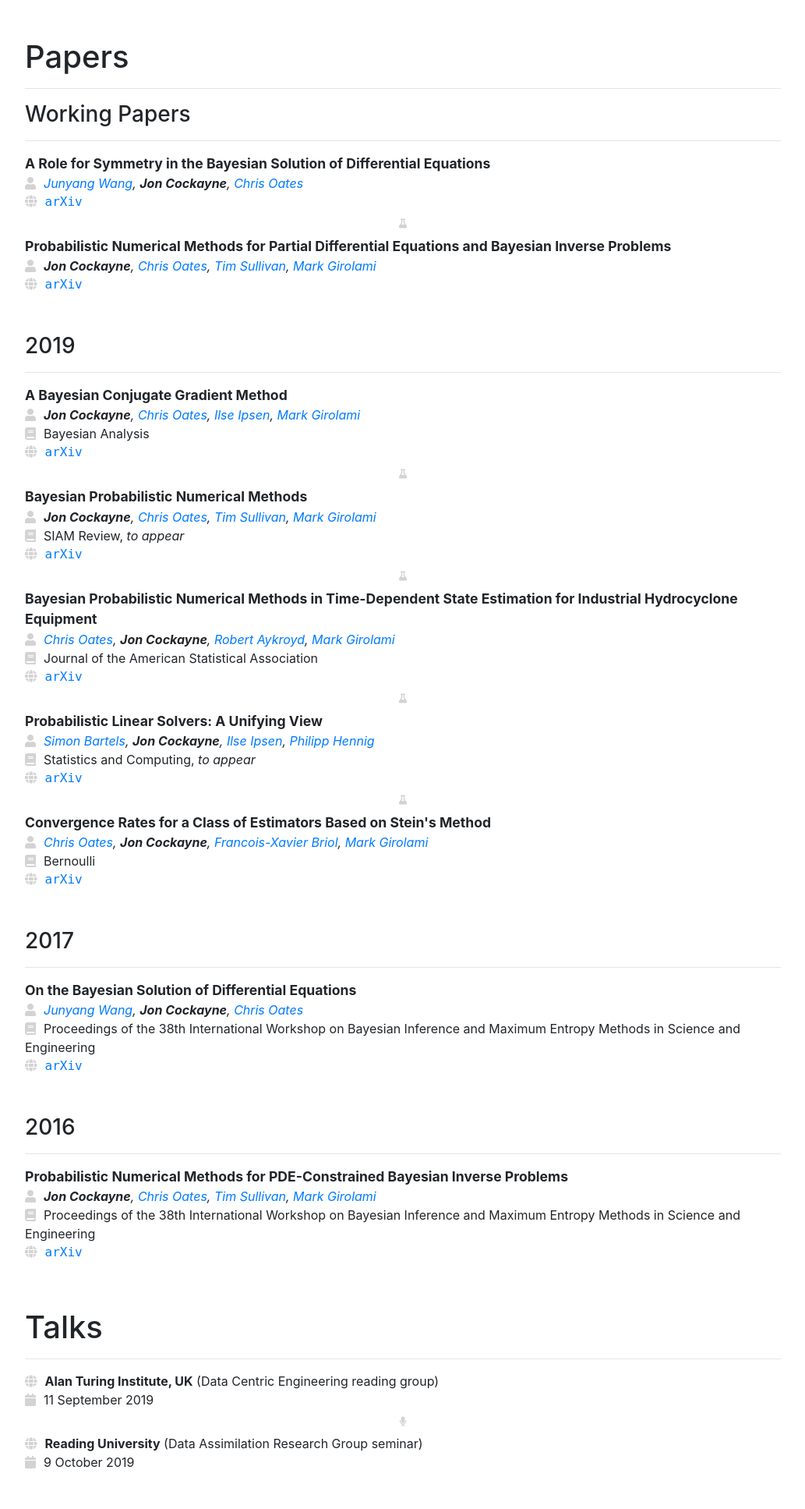
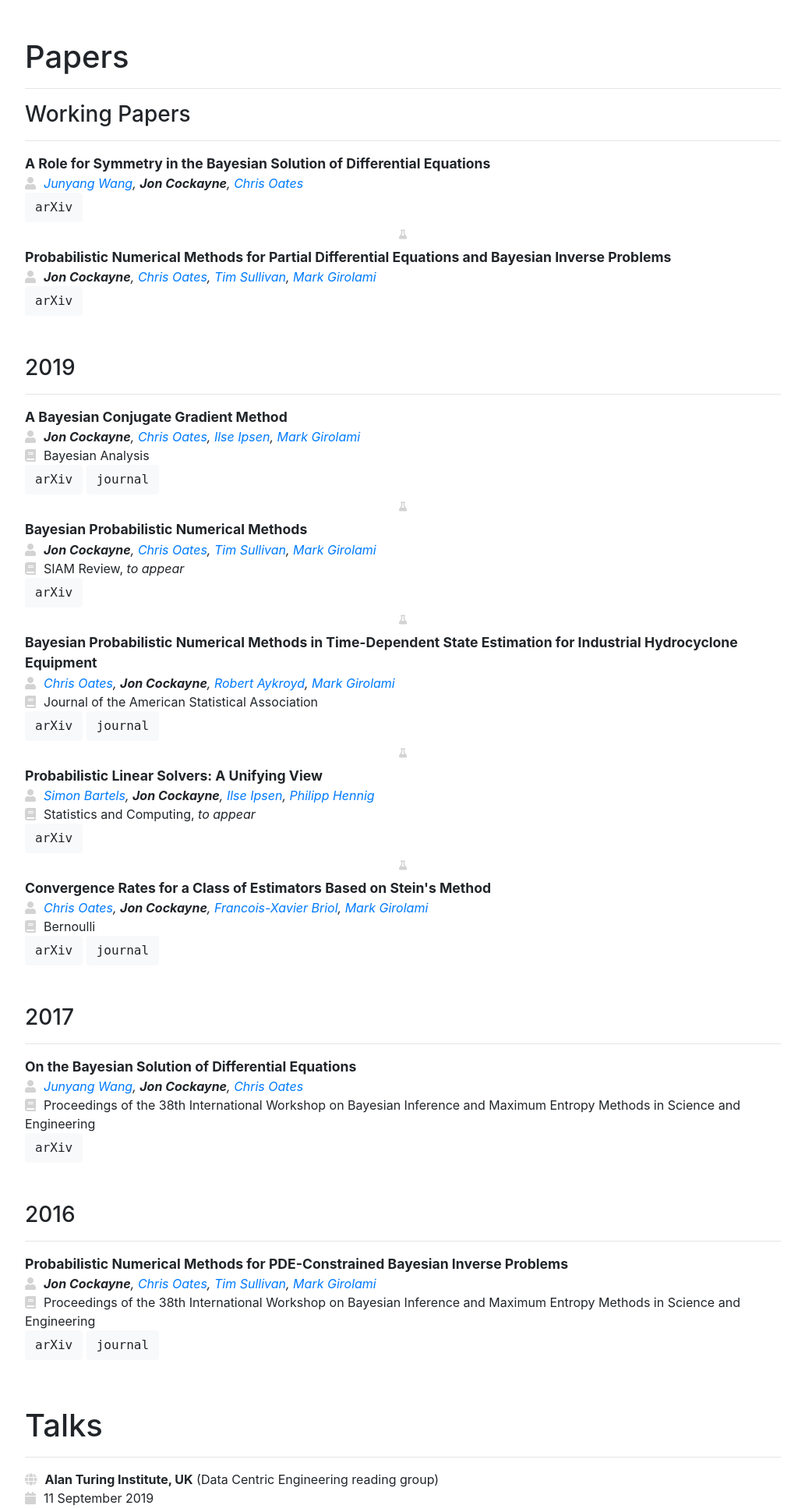
Before and after one commit to jcockayne/jcockayne.github.io, a Flask app: page / in a window 1280 px wide. Shown: the part 378-2313 px from the top of the page at 78% size, without its empty margins (123-1156 px from the left). Run offline with Flask 2, Linux system fonts and the light colour scheme; some libraries are stand-ins or nearby versions.

Commit message:
Journal websites

```diff
--- a/app/main.py
+++ b/app/main.py
@@ -35,6 +35,7 @@ papers = [
 		2019,
 		"1801.05242",
 		"Bayesian Analysis",
+		journal_website="https://projecteuclid.org/euclid.ba/1558144846"
 	),
 	PublishedPaper(
 		"Bayesian Probabilistic Numerical Methods",
@@ -49,7 +50,8 @@ papers = [
 		[authors["chris"], authors["jon"], authors["robert"], authors["mark"]],
 		2019,
 		"1707.06107",
-		"Journal of the American Statistical Association"
+		"Journal of the American Statistical Association",
+		journal_website="https://www.tandfonline.com/doi/full/10.1080/01621459.2019.1574583"
 	),
 	PublishedPaper(
 		"Probabilistic Linear Solvers: A Unifying View",
@@ -64,7 +66,8 @@ papers = [
 		[authors["chris"], authors["jon"], authors["fx"], authors["mark"]],
 		2019,
 		"1603.03220",
-		"Bernoulli"
+		"Bernoulli",
+		journal_website="https://projecteuclid.org/euclid.bj/1551862846"
 	),
 	PublishedPaper(
 		"On the Bayesian Solution of Differential Equations",
@@ -78,7 +81,8 @@ papers = [
 		[authors["jon"], authors["chris"], authors["tim"], authors["mark"]],
 		2016,
 		"1701.04006",
-		"Proceedings of the 38th International Workshop on Bayesian Inference and Maximum Entropy Methods in Science and Engineering"
+		"Proceedings of the 38th International Workshop on Bayesian Inference and Maximum Entropy Methods in Science and Engineering",
+		journal_website="https://aip.scitation.org/doi/abs/10.1063/1.4985359"
 	)
 ]
 
--- a/app/models/paper.py
+++ b/app/models/paper.py
@@ -4,7 +4,7 @@ class Paper(object):
 		authors,
 		year,
 		arxiv_id,
-		note=None
+		note=None,
 	):
 		self.name = name
 		self.authors = authors
@@ -21,11 +21,13 @@ class PublishedPaper(Paper):
 		year,
 		arxiv_id,
 		journal,
+		journal_website=None,
 		note=None,
 	):
 		super(PublishedPaper, self).__init__(name, authors, year, arxiv_id, note=note)
 		self.is_published = True
 		self.journal = journal
+		self.journal_website = journal_website
 
 
 class Author(object):
--- a/app/templates/index.html
+++ b/app/templates/index.html
@@ -89,7 +89,10 @@
 								<i class="fa fa-book left-icon" ></i>{{paper.journal}}{% if paper.note is not none %}, <em>{{ paper.note }}</em> {% endif %}
 								{% endif %}
 								<br />
-								<a href="https://arxiv.org/abs/{{paper.arxiv_id}}"><i class="fa fa-globe left-icon"></i><tt>arXiv</tt></a>
+								<a href="https://arxiv.org/abs/{{paper.arxiv_id}}" class="btn btn-light"><tt>arXiv</tt></a>
+								{% if paper.journal_website is defined and paper.journal_website is not none %}
+								<a href="{{paper.journal_website}}" class="btn btn-light"><tt>journal</tt></a>
+								{% endif %}
 							</div>
 						</div>
 					</div>
```
